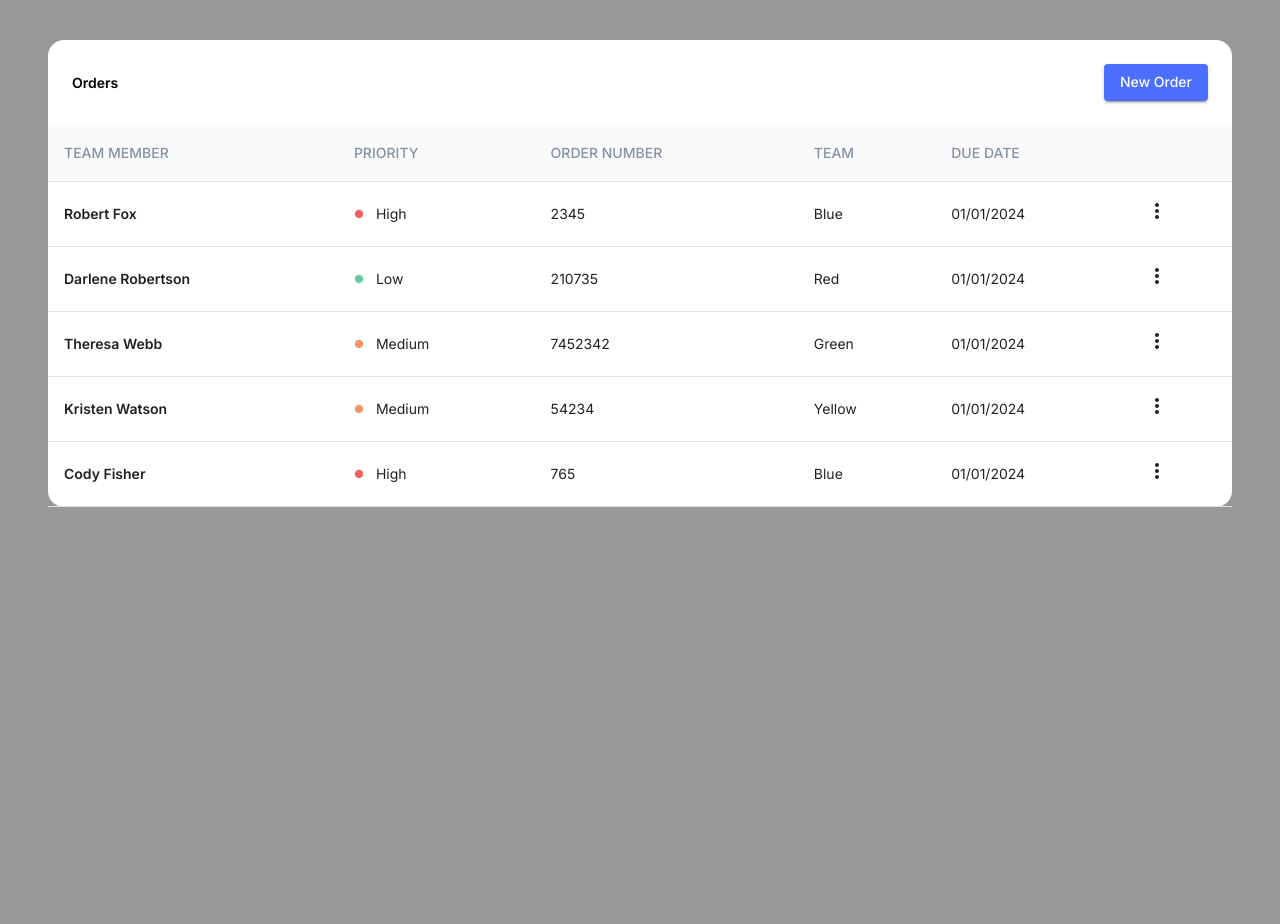
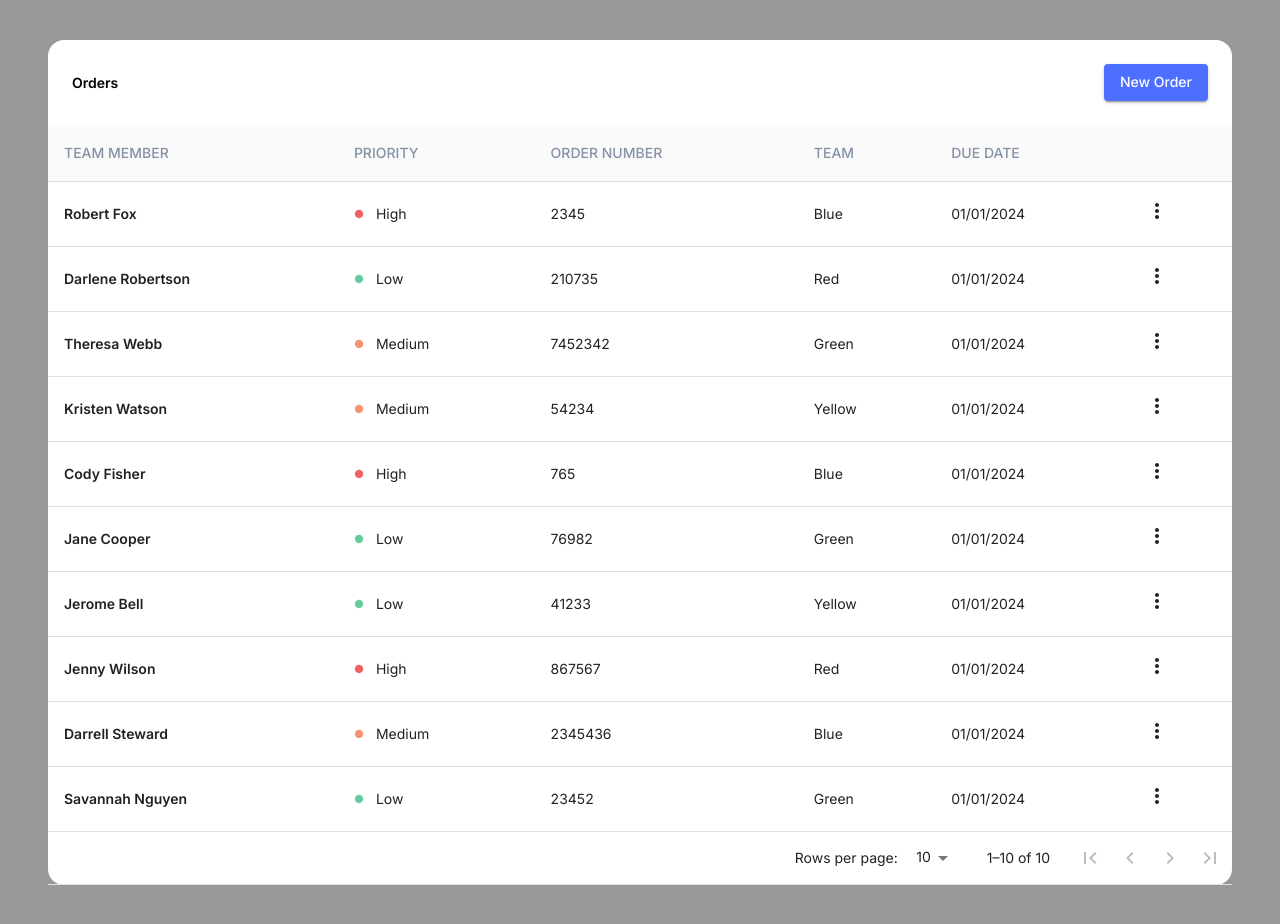
Before and after one commit to lissisa2003/banjo-orders-app, a React (Create React App) app: page / in a window 1280 px wide. Before the commit the page ends 800 px from the top, so only its background shows below. Built offline with nearby package versions, Linux system fonts and the light colour scheme.

Commit message:
* Added pagination controls * Increased new order modal height * New Order form now clears on closing

```diff
--- a/src/App.tsx
+++ b/src/App.tsx
@@ -70,6 +70,41 @@
     "Blue",
     "01/01/2024"
   ),
+  createData(
+    "Jane Cooper",
+    "Low",
+    76982,
+    "Green",
+    "01/01/2024"
+  ),
+  createData(
+    "Jerome Bell",
+    "Low",
+    41233,
+    "Yellow",
+    "01/01/2024"
+  ),
+  createData(
+    "Jenny Wilson",
+    "High",
+    867567,
+    "Red",
+    "01/01/2024"
+  ),
+  createData(
+    "Darrell Steward",
+    "Medium",
+    2345436,
+    "Blue",
+    "01/01/2024"
+  ),
+  createData(
+    "Savannah Nguyen",
+    "Low",
+    23452,
+    "Green",
+    "01/01/2024"
+  ),
 ];
 
 export interface OrderTableProps {
--- a/src/NewOrderForm.tsx
+++ b/src/NewOrderForm.tsx
@@ -27,15 +27,17 @@
     function submitNewOrder(){
         const newOrder = {...state, orderNo: Math.floor(Math.random() * 100000)}
         props.onClose(newOrder as OrderModel);
+        setState({teamMember: "", priority:"", team: "", dueDate: dayjs().add(1, 'month').format('L')})
     }
 
     function cancelForm(){
         props.onClose()
+        setState({teamMember: "", priority:"", team: "", dueDate: dayjs().add(1, 'month').format('L')})
     }
 
     return (
         <Dialog
-        sx={{ '& .MuiDialog-paper': { width: '80%', maxHeight: 535, backgroundColor: '#F7FAFC', borderRadius: '16px' } }}
+        sx={{ '& .MuiDialog-paper': { width: '80%', maxHeight: 610, backgroundColor: '#F7FAFC', borderRadius: '16px' } }}
         maxWidth="sm"
         open={open}
         {...other}
--- a/src/OrderTable.tsx
+++ b/src/OrderTable.tsx
@@ -7,11 +7,79 @@
 import MoreVertIcon from '@mui/icons-material/MoreVert';
 import CircleIcon from '@mui/icons-material/Circle';
 import { OrderTableProps } from './App';
+import TablePagination from '@mui/material/TablePagination';
+import { Box, IconButton, TableFooter } from '@mui/material';
+import { KeyboardArrowLeft, KeyboardArrowRight } from '@mui/icons-material';
+import LastPageIcon from '@mui/icons-material/LastPage';
+import FirstPageIcon from '@mui/icons-material/FirstPage';
 
+interface TablePaginationActionsProps {
+  count: number;
+  page: number;
+  rowsPerPage: number;
+  onPageChange: (
+    event: React.MouseEvent<HTMLButtonElement>,
+    newPage: number,
+  ) => void;
+}
 
+function TablePaginationActions(props: TablePaginationActionsProps) {
+  const { count, page, rowsPerPage, onPageChange } = props;
+
+  const handleFirstPageButtonClick = (
+    event: React.MouseEvent<HTMLButtonElement>,
+  ) => {
+    onPageChange(event, 0);
+  };
+
+  const handleBackButtonClick = (event: React.MouseEvent<HTMLButtonElement>) => {
+    onPageChange(event, page - 1);
+  };
+
+  const handleNextButtonClick = (event: React.MouseEvent<HTMLButtonElement>) => {
+    onPageChange(event, page + 1);
+  };
+
+  const handleLastPageButtonClick = (event: React.MouseEvent<HTMLButtonElement>) => {
+    onPageChange(event, Math.max(0, Math.ceil(count / rowsPerPage) - 1));
+  };
+
+  return (
+    <Box sx={{ flexShrink: 0, ml: 2.5 }}>
+      <IconButton
+        onClick={handleFirstPageButtonClick}
+        disabled={page === 0}
+        aria-label="first page"
+      >
+        <FirstPageIcon />
+      </IconButton>
+      <IconButton
+        onClick={handleBackButtonClick}
+        disabled={page === 0}
+        aria-label="previous page"
+      >
+        <KeyboardArrowLeft />
+      </IconButton>
+      <IconButton
+        onClick={handleNextButtonClick}
+        disabled={page >= Math.ceil(count / rowsPerPage) - 1}
+        aria-label="next page"
+      >
+        <KeyboardArrowRight />
+      </IconButton>
+      <IconButton
+        onClick={handleLastPageButtonClick}
+        disabled={page >= Math.ceil(count / rowsPerPage) - 1}
+        aria-label="last page"
+      >
+        <LastPageIcon />
+      </IconButton>
+    </Box>
+  );
+}
 
 function getIconColor(priority: string): string {
-  switch (priority){
+  switch (priority) {
     case 'High':
       return '#F16063'
     case 'Medium':
@@ -25,30 +93,72 @@
 
 
 export default function OrderTable(props: OrderTableProps) {
+  const [page, setPage] = React.useState(0);
+  const [rowsPerPage, setRowsPerPage] = React.useState(10);
+  // Avoid a layout jump when reaching the last page with empty rows.
+  const emptyRows =
+    page > 0 ? Math.max(0, (1 + page) * rowsPerPage - props.orders.length) : 0;
+
+  const handleChangePage = (
+    event: React.MouseEvent<HTMLButtonElement> | null,
+    newPage: number,
+  ) => {
+    setPage(newPage);
+  };
+
+  const handleChangeRowsPerPage = (
+    event: React.ChangeEvent<HTMLInputElement | HTMLTextAreaElement>,
+  ) => {
+    setRowsPerPage(parseInt(event.target.value, 10));
+    setPage(0);
+  };
   return (
     <Table size="medium">
       <TableHead>
-          <TableRow sx={{backgroundColor: '#FAFAFB'}}>
-            <TableCell sx={{color: '#8492A6'}}>TEAM MEMBER</TableCell>
-            <TableCell sx={{color: '#8492A6'}}>PRIORITY</TableCell>
-            <TableCell sx={{color: '#8492A6'}}>ORDER NUMBER</TableCell>
-            <TableCell sx={{color: '#8492A6'}}>TEAM</TableCell>
-            <TableCell sx={{color: '#8492A6'}}>DUE DATE</TableCell>
+        <TableRow sx={{ backgroundColor: '#FAFAFB' }}>
+          <TableCell sx={{ color: '#8492A6' }}>TEAM MEMBER</TableCell>
+          <TableCell sx={{ color: '#8492A6' }}>PRIORITY</TableCell>
+          <TableCell sx={{ color: '#8492A6' }}>ORDER NUMBER</TableCell>
+          <TableCell sx={{ color: '#8492A6' }}>TEAM</TableCell>
+          <TableCell sx={{ color: '#8492A6' }}>DUE DATE</TableCell>
           <TableCell></TableCell>
         </TableRow>
       </TableHead>
       <TableBody>
-          {props.orders.map((order) => (
-            <TableRow  key={order.orderNo}>
-              <TableCell sx={{fontWeight: 600}}>{order.teamMember}</TableCell>
-              <TableCell sx={{display: 'flex', alignItems: 'center', lineHeight: '32px'}}><CircleIcon sx={{width: '10px', marginRight: '12px', color: getIconColor(order.priority)}}/>{order.priority}</TableCell>
+      {(rowsPerPage > 0
+            ? props.orders.slice(page * rowsPerPage, page * rowsPerPage + rowsPerPage)
+            : props.orders
+          ).map((order) => (
+          <TableRow key={order.orderNo}>
+            <TableCell sx={{ fontWeight: 600 }}>{order.teamMember}</TableCell>
+            <TableCell sx={{ display: 'flex', alignItems: 'center', lineHeight: '32px' }}><CircleIcon sx={{ width: '10px', marginRight: '12px', color: getIconColor(order.priority) }} />{order.priority}</TableCell>
             <TableCell >{order.orderNo}</TableCell>
             <TableCell >{order.team}</TableCell>
             <TableCell >{order.dueDate}</TableCell>
-              <TableCell ><MoreVertIcon/></TableCell>
+            <TableCell ><MoreVertIcon /></TableCell>
           </TableRow>
         ))}
       </TableBody>
+      <TableFooter>
+        <TableRow>
+          <TablePagination
+            rowsPerPageOptions={[5, 10, 25, { label: 'All', value: -1 }]}
+            colSpan={6}
+            count={props.orders.length}
+            rowsPerPage={rowsPerPage}
+            page={page}
+            SelectProps={{
+              inputProps: {
+                'aria-label': 'rows per page',
+              },
+              native: true,
+            }}
+            onPageChange={handleChangePage}
+            onRowsPerPageChange={handleChangeRowsPerPage}
+            ActionsComponent={TablePaginationActions}
+          />
+        </TableRow>
+      </TableFooter>
     </Table>
   );
 }
```
Lines whose indentation alone changed are shown as unchanged.
